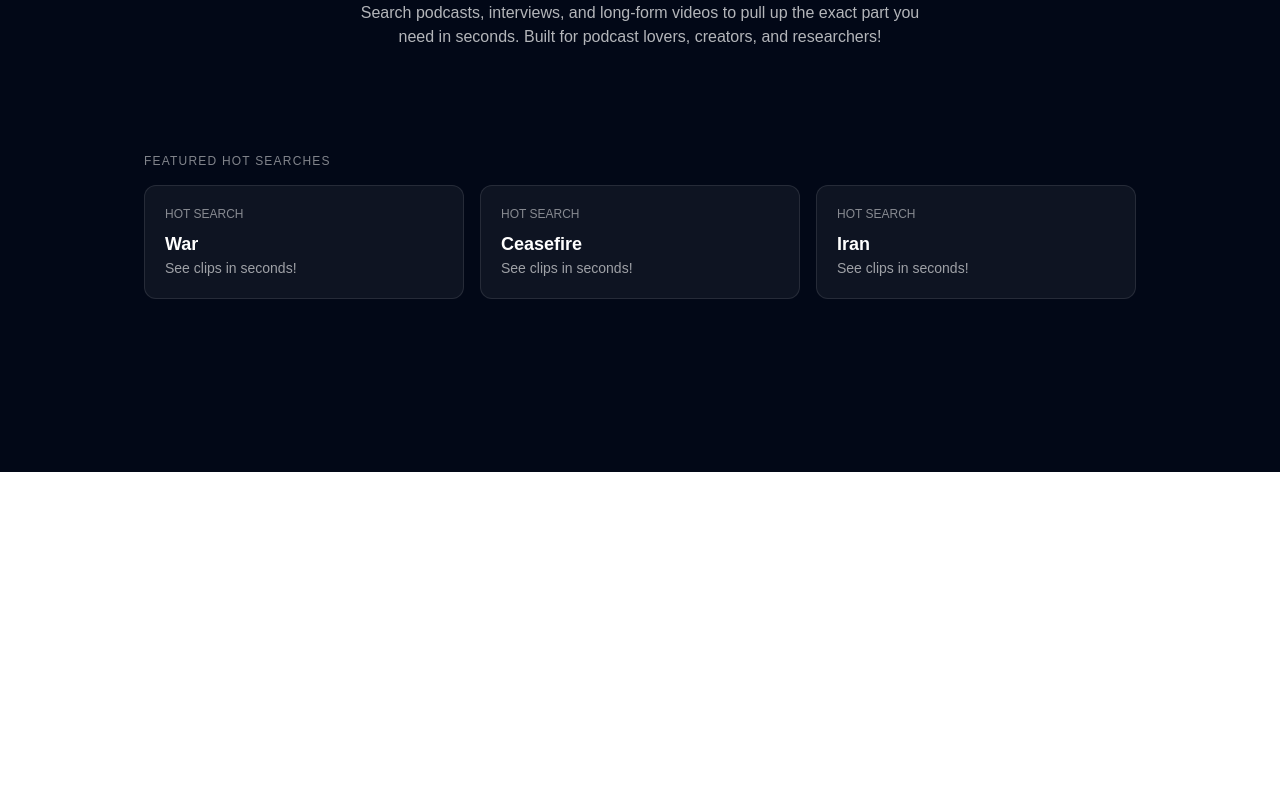
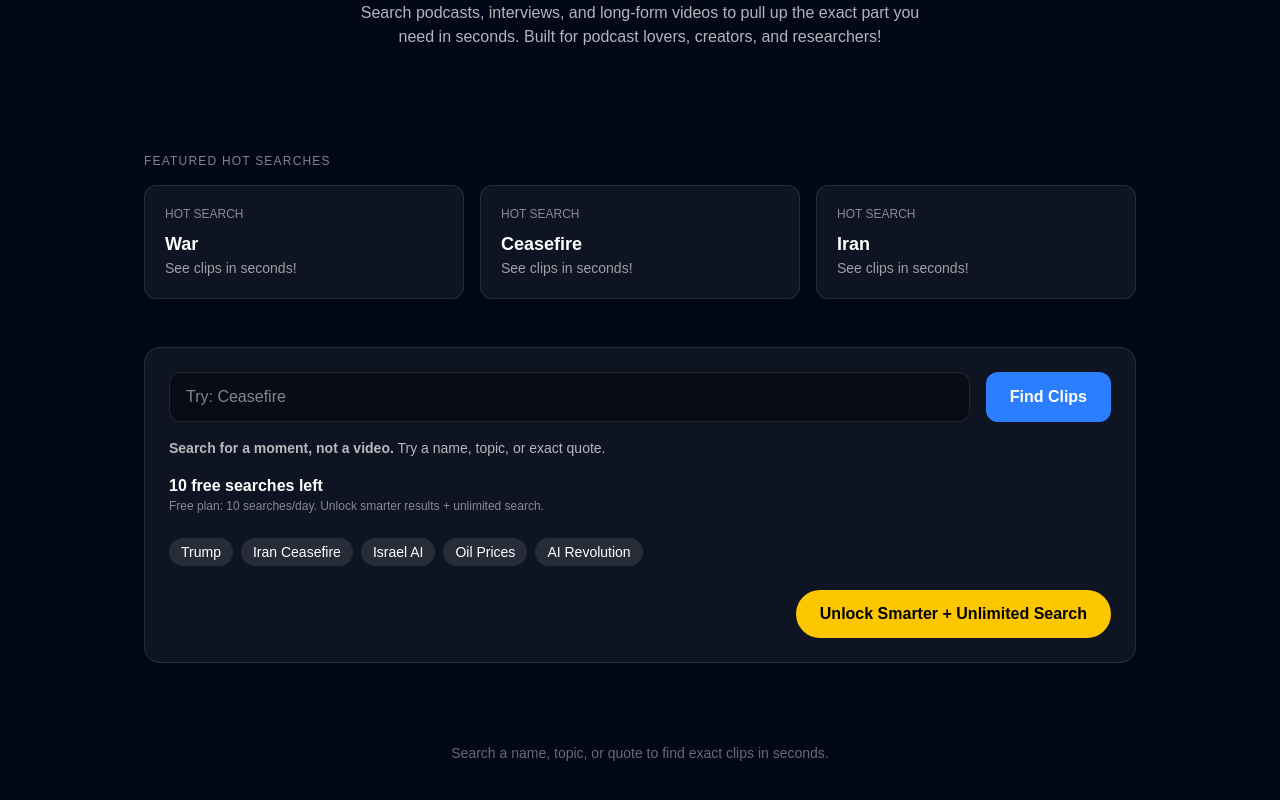
Before and after one commit to lamarcusandru-sketch/clipsage-frontend, a Next.js app: page /app in a window 1280 px wide. Shown: the part 328-1128 px from the top of the page. Before the commit the page ends 800 px from the top, so only its background shows below. Built offline with nearby package versions, Linux system fonts and the light colour scheme.

Commit message:
Restore search page and add About tab

```diff
--- a/app/app/page.tsx
+++ b/app/app/page.tsx
@@ -5,6 +5,8 @@ import Link from "next/link";
 export default function AppPage() {
   return (
     <main className="min-h-screen bg-[#020817] text-white">
+
+      {/* ================= HEADER ================= */}
       <header className="flex items-center justify-between px-6 py-4 border-b border-white/10">
         <div className="flex items-center gap-3">
           <img src="/logo.png" alt="ClipSage" className="w-8 h-8" />
@@ -39,8 +41,13 @@ export default function AppPage() {
         </nav>
       </header>
 
+      {/* ================= HERO ================= */}
       <section className="text-center py-16 px-4">
-        <img src="/logo.png" alt="ClipSage" className="mx-auto mb-6 w-20" />
+        <img
+          src="/logo.png"
+          alt="ClipSage"
+          className="mx-auto mb-6 w-20"
+        />
 
         <h1 className="text-4xl md:text-5xl font-bold leading-tight mb-6">
           Find the exact moment that matters.
@@ -52,6 +59,7 @@ export default function AppPage() {
         </p>
       </section>
 
+      {/* ================= HOT SEARCHES ================= */}
       <section className="max-w-5xl mx-auto px-4 mb-12">
         <p className="text-xs text-white/50 tracking-widest mb-4">
           FEATURED HOT SEARCHES
@@ -70,6 +78,57 @@ export default function AppPage() {
           ))}
         </div>
       </section>
+
+      {/* ================= SEARCH BOX ================= */}
+      <section className="max-w-5xl mx-auto px-4 mb-20">
+        <div className="bg-white/5 border border-white/10 rounded-2xl p-6">
+
+          <div className="flex gap-4">
+            <input
+              placeholder="Try: Ceasefire"
+              className="flex-1 bg-black/40 border border-white/10 rounded-xl px-4 py-3 outline-none"
+            />
+            <button className="bg-blue-500 px-6 rounded-xl font-semibold hover:bg-blue-400 transition">
+              Find Clips
+            </button>
+          </div>
+
+          <p className="text-sm text-white/70 mt-4">
+            <strong>Search for a moment, not a video.</strong> Try a name, topic, or exact quote.
+          </p>
+
+          <p className="mt-4 font-semibold">
+            10 free searches left
+          </p>
+
+          <p className="text-xs text-white/50">
+            Free plan: 10 searches/day. Unlock smarter results + unlimited search.
+          </p>
+
+          <div className="mt-6 flex flex-wrap gap-2">
+            {["Trump", "Iran Ceasefire", "Israel AI", "Oil Prices", "AI Revolution"].map((tag) => (
+              <button
+                key={tag}
+                className="bg-white/10 px-3 py-1 rounded-full text-sm hover:bg-white/20 transition"
+              >
+                {tag}
+              </button>
+            ))}
+          </div>
+
+          <div className="mt-6 text-right">
+            <button className="bg-yellow-400 text-black px-6 py-3 rounded-full font-semibold hover:bg-yellow-300 transition">
+              Unlock Smarter + Unlimited Search
+            </button>
+          </div>
+        </div>
+      </section>
+
+      {/* ================= FOOTER NOTE ================= */}
+      <div className="text-center text-white/40 text-sm pb-10">
+        Search a name, topic, or quote to find exact clips in seconds.
+      </div>
+
     </main>
   );
 }
```
